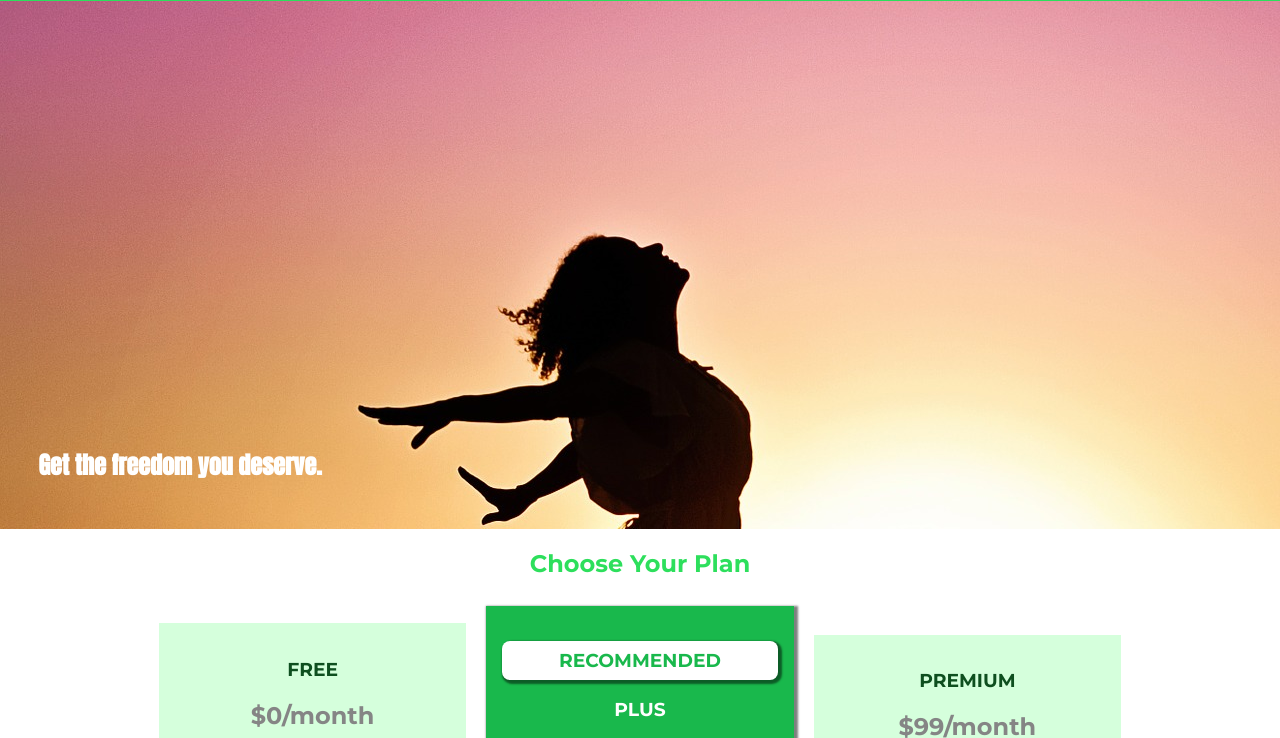
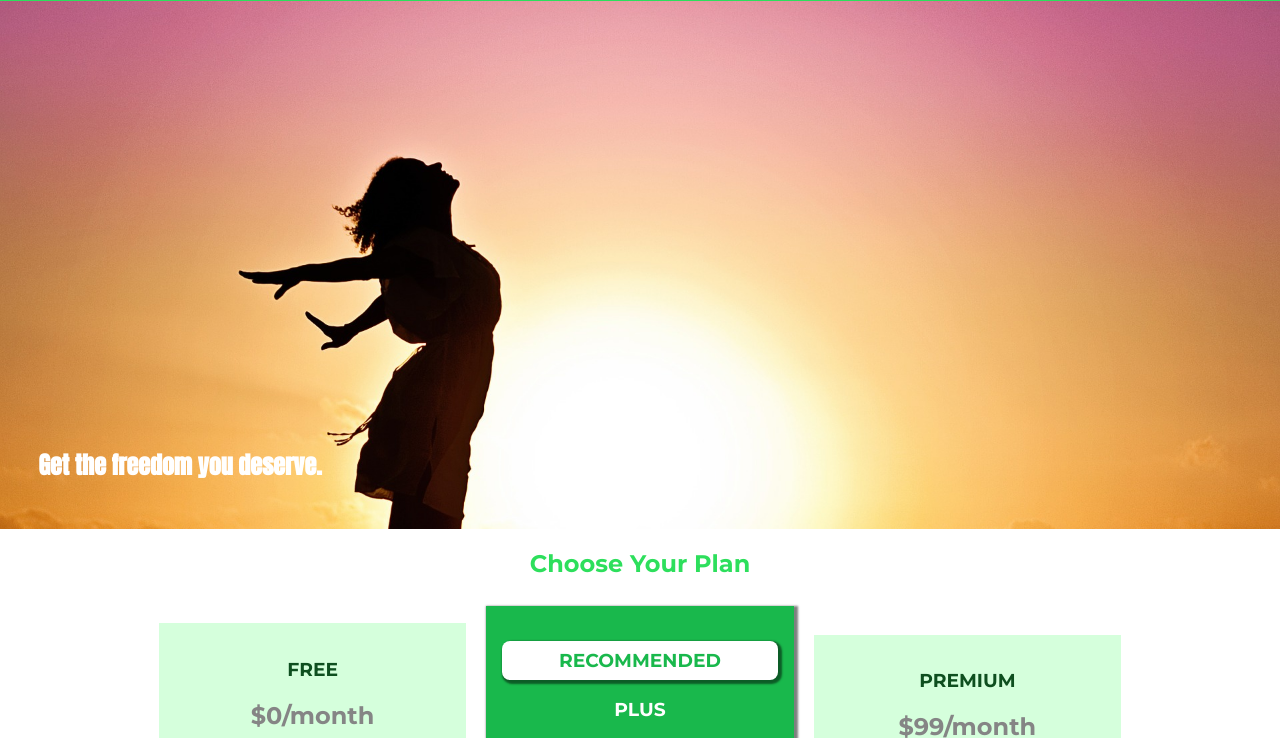
Before and after one commit to softwareliberationarmy/css-udemy, a plain HTML site: page Section07/start/index.html in a window 1280 px wide. Shown: the part 42-780 px from the top of the page. Drawn offline with Linux system fonts and the light colour scheme.

Commit message:
working with background image properties

```diff
--- a/Section07/start/main.css
+++ b/Section07/start/main.css
@@ -1,7 +1,8 @@
-
-
 #product-overview {
-    background: url("freedom.jpg");
+  /* background: url("freedom.jpg"); */
+  background-image: url('freedom.jpg');
+  background-size: cover; /* can set width and height to force aspect ratio; cover = auto; contain = whole image  */
+  background-repeat: no-repeat; /* also can be repeat-x or repeat-y*/
   width: 100%;
   height: 528px;
   padding: 10px;
```
Lines whose indentation alone changed are shown as unchanged.
